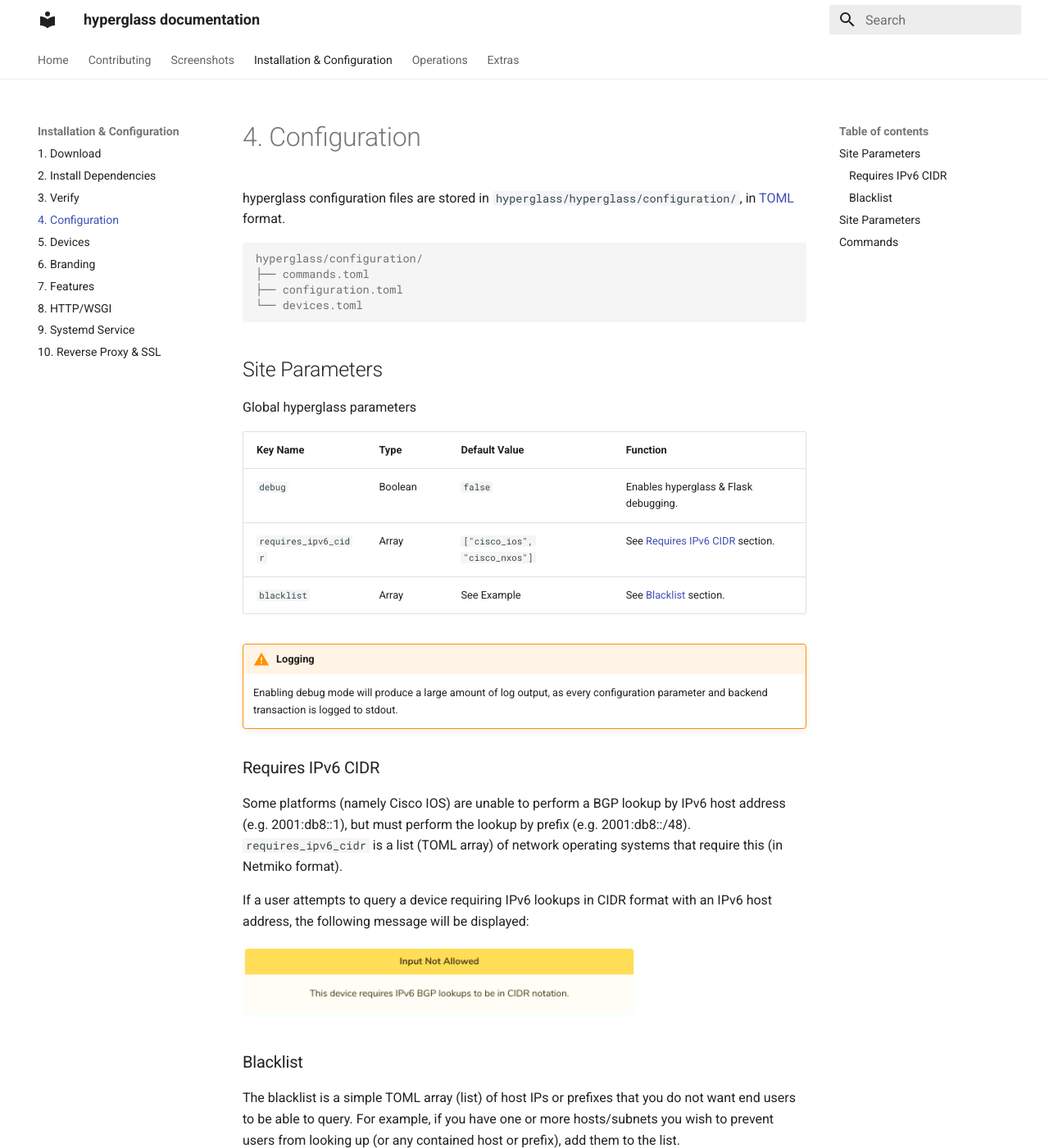
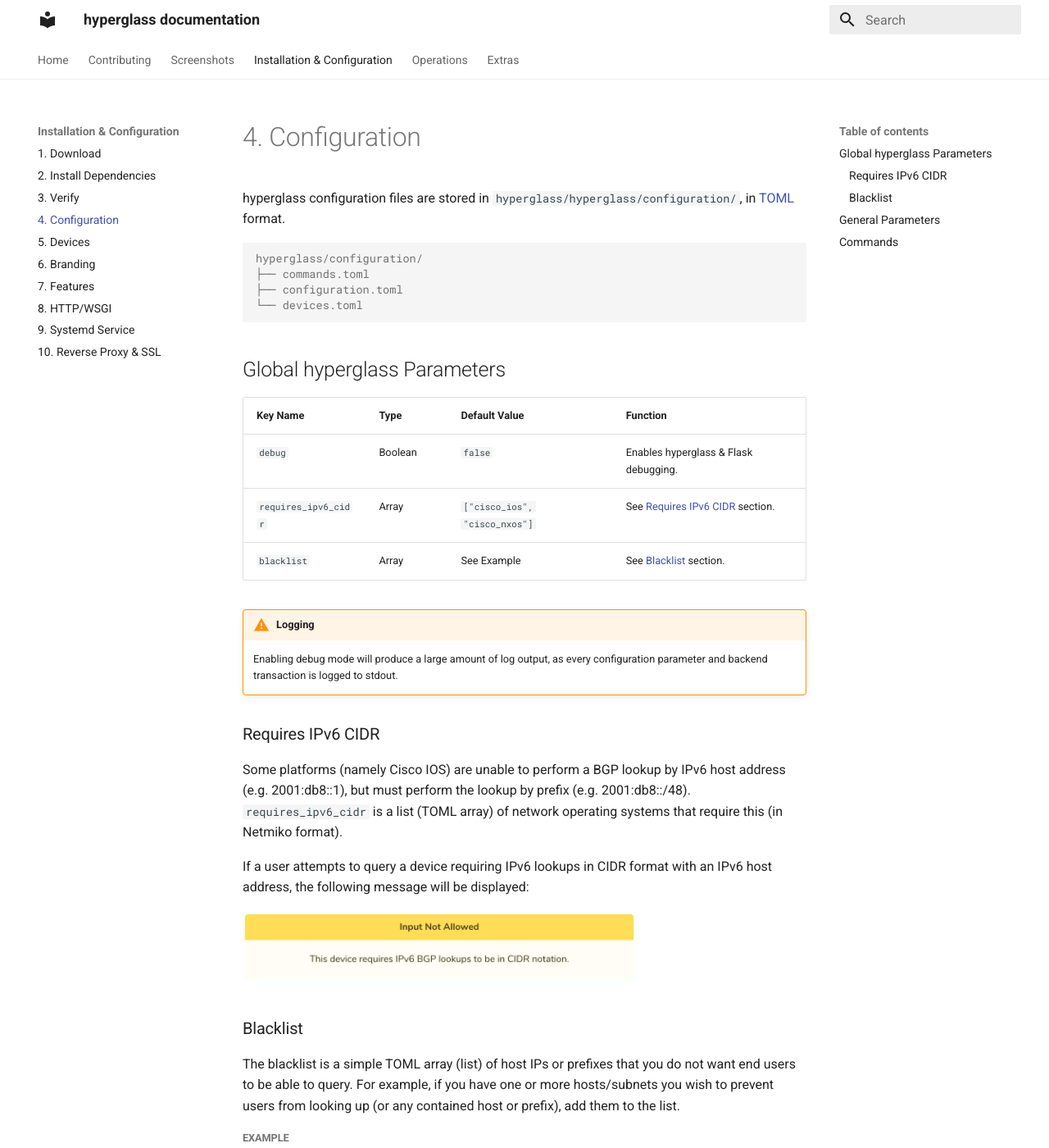
Before and after one commit to thatmattlove/hyperglass-docs, an MkDocs documentation site: the page built from docs/installation/configuration.md, in a window 1280 px wide and 1400 px high. Shown: the whole window at 82% size. Built offline with MkDocs 1.6.1 and Material for MkDocs 9.7.7, drawn with Linux system fonts in a browser that asks for light colours; some of the changed text lies outside the part shown.

````diff
--- a/docs/installation/configuration.md
+++ b/docs/installation/configuration.md
@@ -7,9 +7,7 @@ hyperglass/configuration/
 └── devices.toml
 ```
 
-## Site Parameters
-
-Global hyperglass parameters
+## Global hyperglass Parameters
 
 | Key Name             | Type    | Default Value                 | Function                                               |
 | -------------------- | ------- | ----------------------------- | ------------------------------------------------------ |
@@ -48,7 +46,7 @@ When users attempt to query a matching host/prefix, they will receive the follow
 
 <img src="../assets/blacklist_error.png" style="width: 70%"></img>
 
-## Site Parameters
+## General Parameters
 
 `[general]`
 
````
Also changed, not shown: docs/installation/branding.md (+1 -1 lines).
